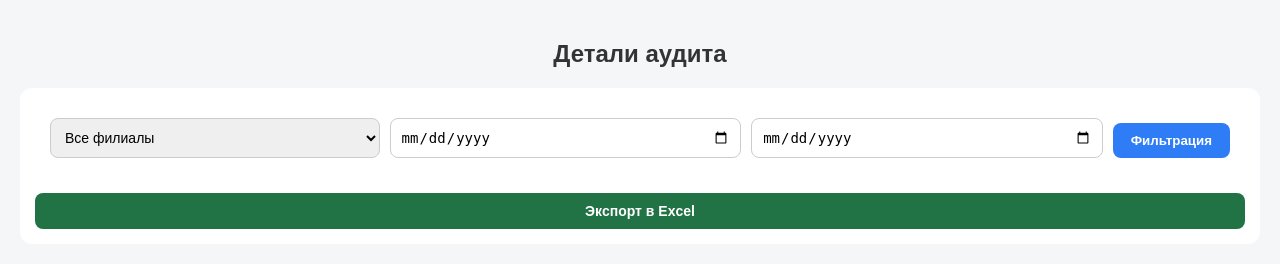
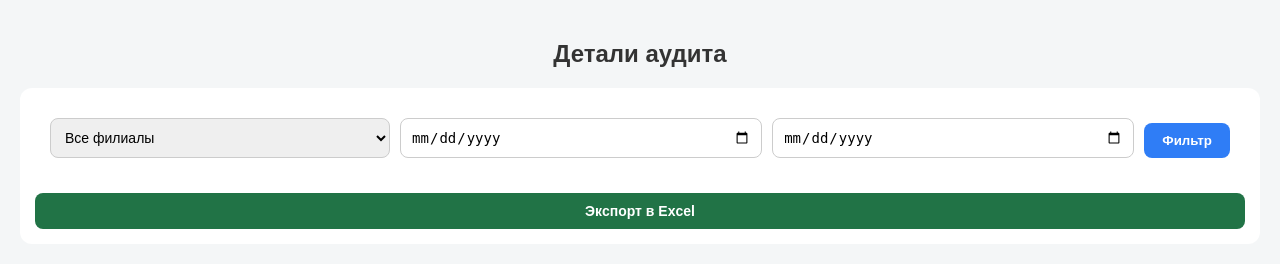
Before and after one commit to Abdullayevsardor/Maxway, a Django app: page /page/ in a window 1280 px wide. Shown: the top 264 px of the page. Run offline with Django 5.2, Linux system fonts and the light colour scheme; data that the repository does not hold is empty.

Commit message:
Change button text from 'Фильтрация' to 'Фильтр'

```diff
--- a/checklist/templates/audit_page.html
+++ b/checklist/templates/audit_page.html
@@ -20,7 +20,7 @@
         <input type="date" name="from" value="{{ request.GET.from }}">
         <input type="date" name="to" value="{{ request.GET.to }}">
 
-        <button type="submit" class="btn">Фильтрация</button>
+        <button type="submit" class="btn">Фильтр</button>
     </div>
 
     <!-- ✅ Faqat Excel qoldi -->
```
